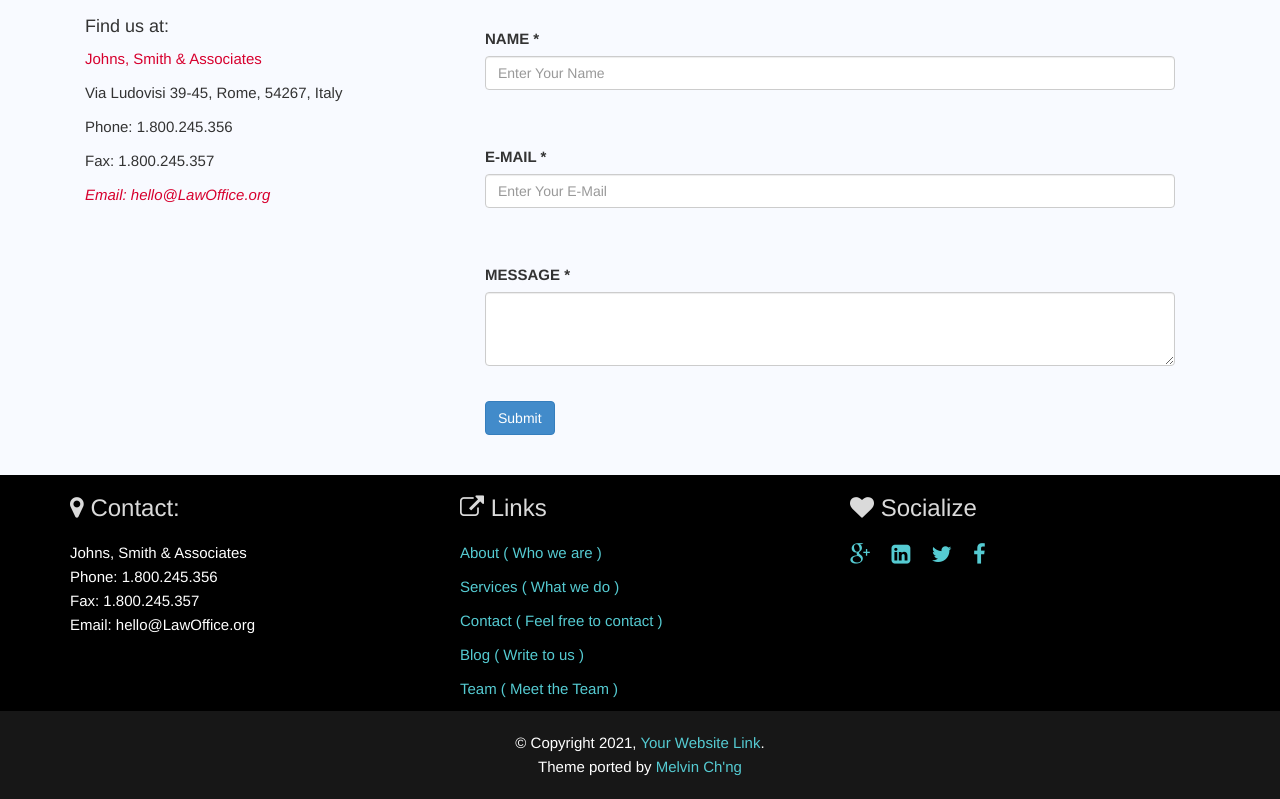
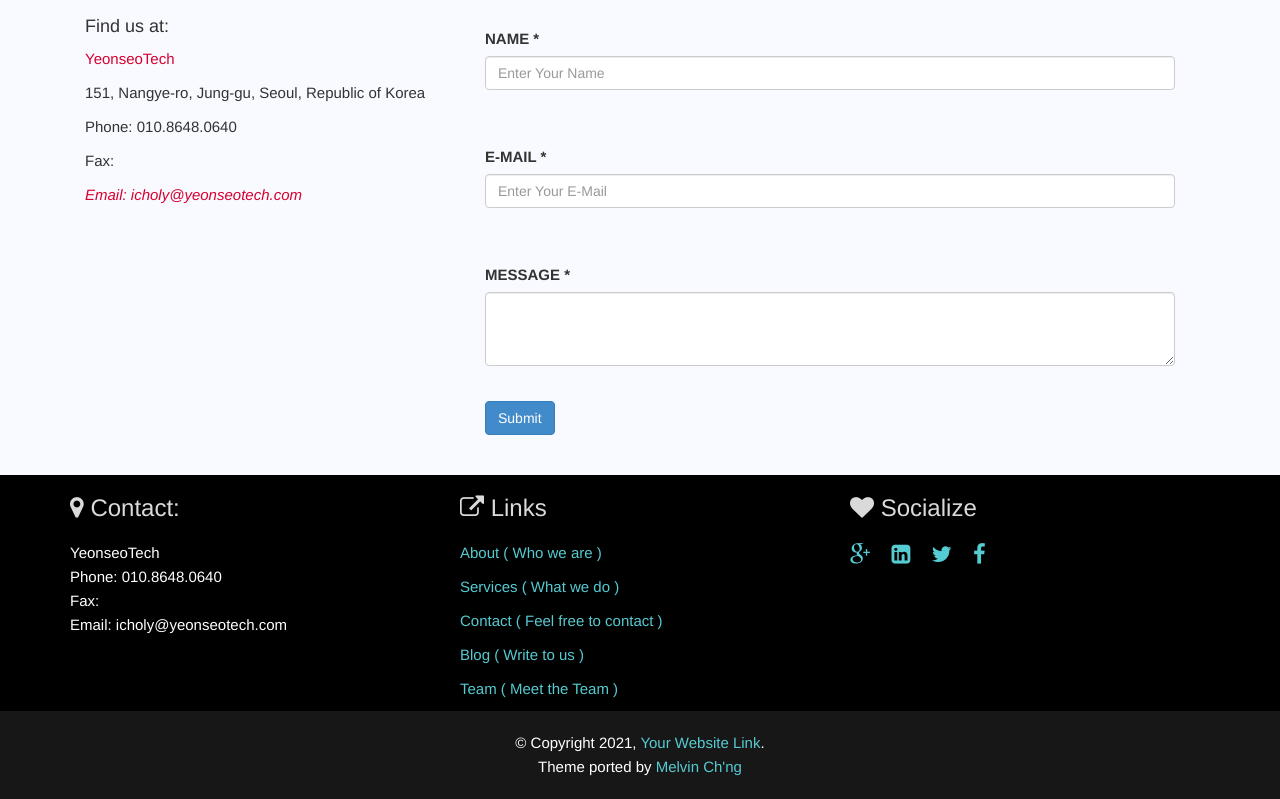
Before and after one commit to ys-jayminlee/ys-jayminlee.github.io, a Jekyll site: the page built from contact.html, in a window 1280 px wide. Shown: the part 531-1330 px from the top of the page. Built offline with Jekyll 4.4.1, drawn with Linux system fonts in a browser that asks for light colours.

Commit message:
update config

```diff
--- a/_config.yml
+++ b/_config.yml
@@ -13,21 +13,21 @@
 # you will see them accessed via {{ site.title }}, {{ site.email }}, and so on.
 # You can create any custom variable you would like, and they will be accessible
 # in the templates via {{ site.myvariable }}.
-title: Business Jekyll Theme
-email: your-email@example.com
+title: YeonseoTech
+email: jaymin.lee@yeonseotech.com
 description: > # this means to ignore newlines until "baseurl:"
   Yet another Jekyll theme. It is designed for business purpose and ported by
   Melvin Ch'ng.
-baseurl: "" # the subpath of your site, e.g. /blog
-url: "" # the base hostname & protocol for your site, e.g. http://example.com
+baseurl: "ystech.github.io" # the subpath of your site, e.g. /blog
+url: "https://ystech.github.io" # the base hostname & protocol for your site, e.g. http://example.com
 
 # Company Information
-company_name: Johns, Smith & Associates
-address_line: Via Ludovisi 39-45, Rome, 54267, Italy
-telephone_number: 1.800.245.356
-fax_number: 1.800.245.357
-company_email: hello@LawOffice.org
-google_map: https://www.google.com/maps/embed?pb=!1m14!1m12!1m3!1d3618.727010735933!2d91.837871!3d24.907291700000002!2m3!1f0!2f0!3f0!3m2!1i1024!2i768!4f13.1!5e0!3m2!1sen!2s!4v1404919738144
+company_name: YeonseoTech
+address_line: 151, Nangye-ro, Jung-gu, Seoul, Republic of Korea
+telephone_number: 010.8648.0640
+fax_number:
+company_email: icholy@yeonseotech.com
+google_map: https://www.google.com/maps/embed?pb=!3m1!4b1!4m5!3m4!1s0x357ca34698f859cf:0x9494842b5b74eddb!8m2!3d37.5650052!4d127.0234347?hl=ko
 
 # Social Link
 facebook_link: http://www.facebook.com
```
